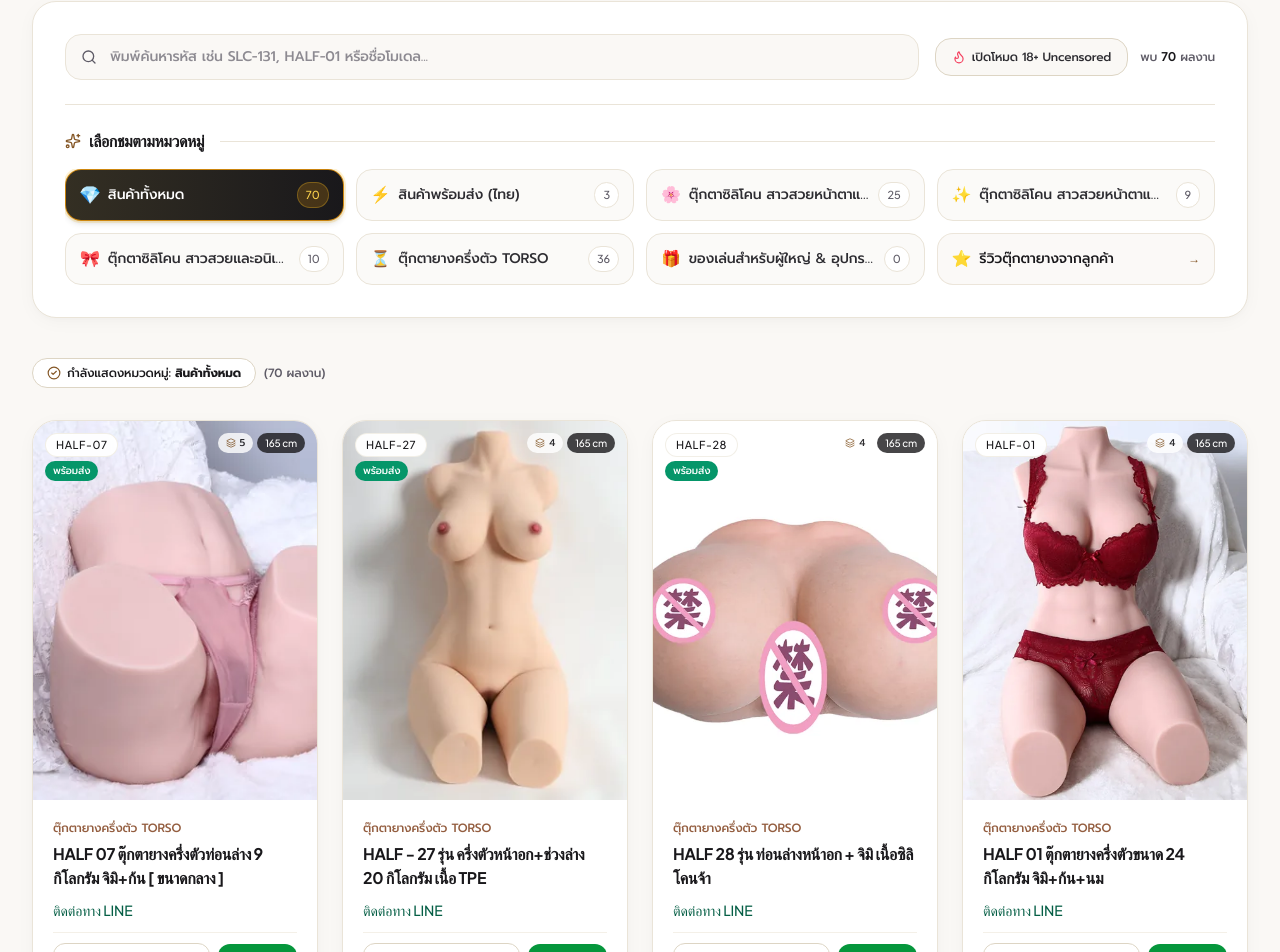
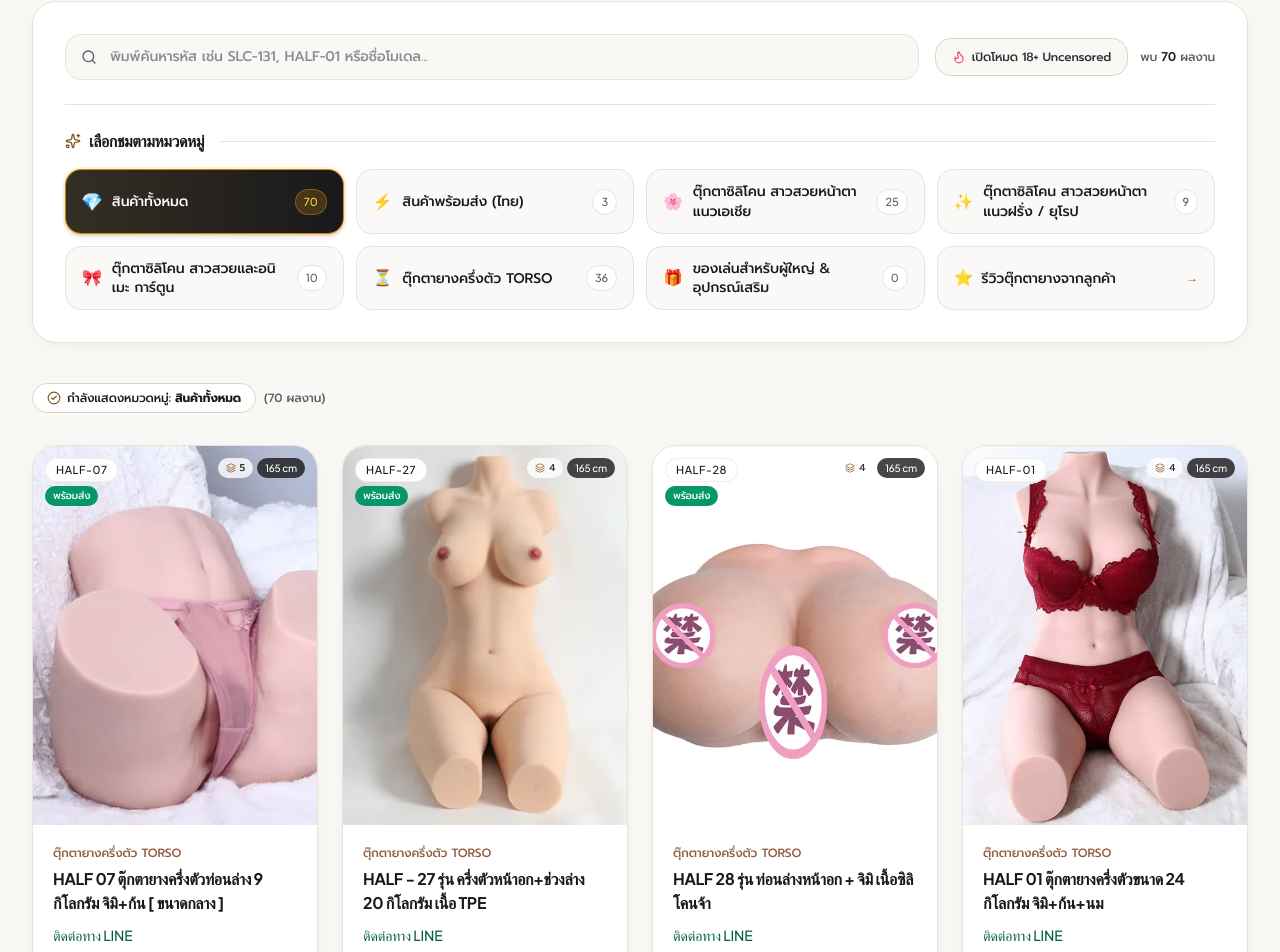
Before and after one commit to ssantisarn-maker/rubberdollth, a React (Vite) app: page / in a window 1280 px wide. Shown: the part 1275-2227 px from the top of the page. Built offline with nearby package versions, Linux system fonts and the light colour scheme; no server answers; a web font is replaced by a local one.

Commit message:
fix: display full non-truncated category names and make category filtering 100% resilient

```diff
--- a/src/components/catalog/ProductCatalog.jsx
+++ b/src/components/catalog/ProductCatalog.jsx
@@ -26,11 +26,32 @@ export default function ProductCatalog({ activeTab, setActiveTab, isAdultMode, o
       if (cat.id === 'all') {
         count = products.length;
       } else if (cat.id === 'ready') {
-        count = products.filter(p => p.isReadyToShip || p.is_ready_to_ship || (p.categories && p.categories.includes('ready'))).length;
+        count = products.filter(p => p.isReadyToShip || p.is_ready_to_ship || (Array.isArray(p.categories) && p.categories.includes('ready'))).length;
       } else if (cat.id === 'reviews') {
         count = 25;
       } else {
-        count = products.filter(p => p.categories && p.categories.includes(cat.id)).length;
+        const catId = String(cat.id || '').toLowerCase().trim();
+        const labelTh = String(cat.label_th || '').toLowerCase().trim();
+        const labelEn = String(cat.label_en || '').toLowerCase().trim();
+
+        count = products.filter(p => {
+          let pCats = [];
+          if (Array.isArray(p.categories)) {
+            pCats = p.categories.map(c => String(c).toLowerCase().trim());
+          } else if (typeof p.categories === 'string') {
+            try {
+              const parsed = JSON.parse(p.categories);
+              if (Array.isArray(parsed)) pCats = parsed.map(c => String(c).toLowerCase().trim());
+              else pCats = [p.categories.toLowerCase().trim()];
+            } catch (e) {
+              pCats = [p.categories.toLowerCase().trim()];
+            }
+          }
+          const catStr = String(p.category || '').toLowerCase().trim();
+
+          return pCats.some(c => c === catId || (labelTh && c === labelTh) || (labelEn && c === labelEn)) ||
+                 (catStr && (catStr.includes(catId) || (labelTh && (catStr.includes(labelTh) || labelTh.includes(catStr)))));
+        }).length;
       }
 
       const label = lang === 'en' ? (cat.label_en || cat.label_th) : (cat.label_th || cat.label_en || cat.id);
@@ -51,8 +72,30 @@ export default function ProductCatalog({ activeTab, setActiveTab, isAdultMode, o
           if (!item.isReadyToShip && !item.is_ready_to_ship && (!item.categories || !item.categories.includes('ready'))) {
             return false;
           }
-        } else if (!item.categories || !item.categories.includes(selectedCategory)) {
-          return false;
+        } else {
+          const currentCatObj = (liveCats || []).find(c => c.id === selectedCategory);
+          const catId = String(selectedCategory).toLowerCase().trim();
+          const labelTh = String(currentCatObj?.label_th || '').toLowerCase().trim();
+          const labelEn = String(currentCatObj?.label_en || '').toLowerCase().trim();
+
+          let pCats = [];
+          if (Array.isArray(item.categories)) {
+            pCats = item.categories.map(c => String(c).toLowerCase().trim());
+          } else if (typeof item.categories === 'string') {
+            try {
+              const parsed = JSON.parse(item.categories);
+              if (Array.isArray(parsed)) pCats = parsed.map(c => String(c).toLowerCase().trim());
+              else pCats = [item.categories.toLowerCase().trim()];
+            } catch (e) {
+              pCats = [item.categories.toLowerCase().trim()];
+            }
+          }
+          const catStr = String(item.category || '').toLowerCase().trim();
+
+          const isMatched = pCats.some(c => c === catId || (labelTh && c === labelTh) || (labelEn && c === labelEn)) ||
+                            (catStr && (catStr.includes(catId) || (labelTh && (catStr.includes(labelTh) || labelTh.includes(catStr)))));
+
+          if (!isMatched) return false;
         }
       }
 
--- a/src/components/catalog/ProductFilter.jsx
+++ b/src/components/catalog/ProductFilter.jsx
@@ -76,8 +76,8 @@ export default function ProductFilter({
           <div className="h-px flex-1 ml-4 bg-sand-200 hidden sm:block"></div>
         </div>
 
-        {/* Mobile: Horizontal Swipeable Bar | Desktop: 4-Column Grid */}
-        <div className="flex sm:grid sm:grid-cols-2 lg:grid-cols-4 gap-2 sm:gap-3 overflow-x-auto pb-2 sm:pb-0 scrollbar-none touch-pan-x snap-x">
+        {/* Mobile: Horizontal Swipeable Bar | Desktop: Clean Grid with Full Text */}
+        <div className="grid grid-cols-1 sm:grid-cols-2 lg:grid-cols-3 xl:grid-cols-4 gap-2.5 sm:gap-3">
           {categories.map((cat) => {
             const isActive = selectedCategory === cat.id;
 
@@ -101,13 +101,13 @@ export default function ProductFilter({
                 <a
                   key={cat.id}
                   href="#reviews"
-                  className="shrink-0 snap-start flex items-center justify-between gap-3 px-3.5 py-3 rounded-2xl border border-sand-200/90 bg-sand-50/80 hover:bg-amber-50 hover:border-amber-300 text-ink text-xs sm:text-sm font-medium transition-all shadow-2xs group"
+                  className="flex items-center justify-between gap-2.5 px-4 py-3 rounded-2xl border border-sand-200/90 bg-sand-50/80 hover:bg-amber-50 hover:border-amber-300 text-ink text-xs sm:text-sm font-medium transition-all shadow-2xs group min-h-[52px]"
                 >
-                  <div className="flex items-center gap-2">
-                    <span className="text-base group-hover:scale-110 transition-transform">⭐</span>
-                    <span className="font-semibold text-ink group-hover:text-bronze">{cat.label}</span>
+                  <div className="flex items-center gap-2 min-w-0">
+                    <span className="text-base shrink-0 group-hover:scale-110 transition-transform">⭐</span>
+                    <span className="font-bold text-ink group-hover:text-bronze leading-snug break-words">{cat.label}</span>
                   </div>
-                  <span className="text-bronze text-xs font-bold group-hover:translate-x-0.5 transition-transform">→</span>
+                  <span className="text-bronze text-xs font-bold group-hover:translate-x-0.5 transition-transform shrink-0">→</span>
                 </a>
               );
             }
@@ -116,24 +116,24 @@ export default function ProductFilter({
               <button
                 key={cat.id}
                 onClick={() => onSelectCategory(cat.id)}
-                className={`shrink-0 snap-start flex items-center justify-between gap-2.5 px-3.5 py-3 rounded-2xl border text-left transition-all duration-300 text-xs sm:text-sm shadow-2xs active:scale-95 cursor-pointer ${
+                className={`flex items-center justify-between gap-2.5 px-4 py-3 rounded-2xl border text-left transition-all duration-300 text-xs sm:text-sm shadow-2xs active:scale-98 cursor-pointer min-h-[52px] ${
                   isActive
                     ? 'bg-gradient-to-r from-sand-900 to-ink text-white border-amber-500/80 shadow-md ring-2 ring-amber-400/20 font-bold'
-                    : 'bg-sand-50/70 border-sand-200 text-ink-soft hover:bg-sand-100/80 hover:border-bronze hover:text-ink font-medium'
+                    : 'bg-sand-50/80 border-sand-200 text-ink hover:bg-sand-100/90 hover:border-bronze font-medium'
                 }`}
               >
-                <div className="flex items-center gap-2 min-w-0">
+                <div className="flex items-center gap-2.5 min-w-0 flex-1">
                   <span className={`text-base shrink-0 transition-transform ${isActive ? 'scale-110' : ''}`}>
                     {getCategoryIcon(cat.id)}
                   </span>
-                  <span className="truncate">
+                  <span className="leading-snug break-words flex-1">
                     {cat.label}
                   </span>
                 </div>
 
                 {cat.count !== undefined && (
                   <span
-                    className={`text-[10px] sm:text-[11px] font-sans font-extrabold px-2 py-0.5 rounded-full shrink-0 transition-colors ${
+                    className={`text-[10px] sm:text-[11px] font-sans font-extrabold px-2 py-0.5 rounded-full shrink-0 transition-colors ml-1 ${
                       isActive
                         ? 'bg-amber-500/20 text-amber-300 border border-amber-400/30'
                         : 'bg-white border border-sand-200 text-ink-muted'
```
Also changed, not shown: 2 other files (tests, documents, lock files or other folders).
